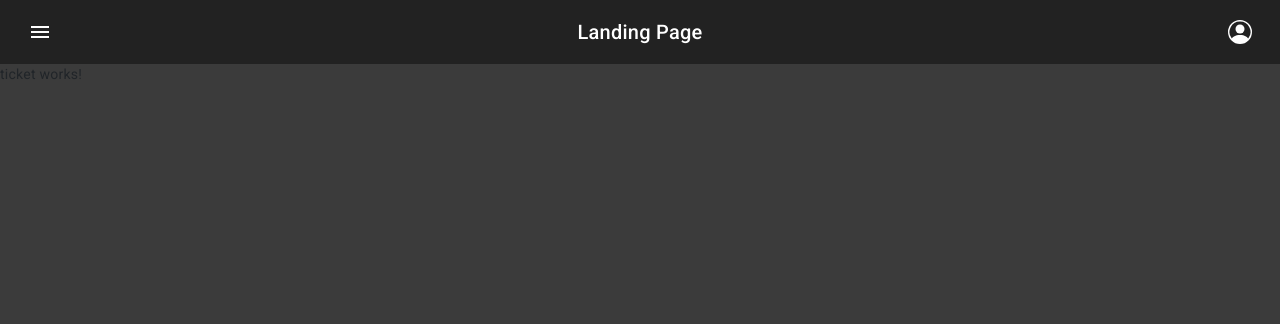
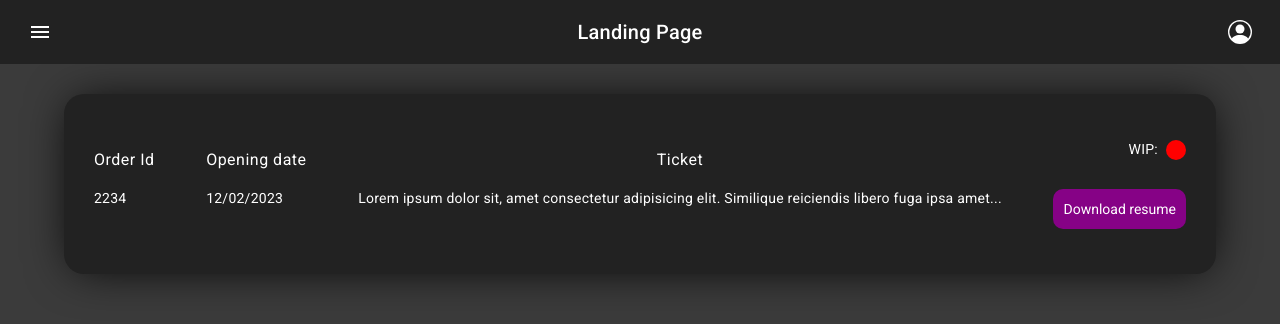
Before and after one commit to Davidee99/Service-Platform, an Angular app in the folder Frontend/service-platform/: page /user/1 in a window 1280 px wide. Shown: the top 324 px of the page. Built offline with nearby package versions, Linux system fonts and the light colour scheme.

Commit message:
add ticket single card

```diff
--- a/Frontend/service-platform/src/app/app.module.ts
+++ b/Frontend/service-platform/src/app/app.module.ts
@@ -22,6 +22,7 @@ import { UserPageComponent } from './components/UserPage/user-page/user-page.com
 import { TicketContainerComponent } from './components/UserPage/ticket-container/ticket-container.component';
 import { TicketComponent } from './components/UserPage/ticket/ticket.component';
 import { UserSidebarComponent } from './components/UserPage/user-sidebar/user-sidebar.component';
+import { NgbTooltipModule } from '@ng-bootstrap/ng-bootstrap';
 
 
 @NgModule({
@@ -50,7 +51,8 @@ import { UserSidebarComponent } from './components/UserPage/user-sidebar/user-si
      MatIconModule,
     BrowserAnimationsModule,
     NoopAnimationsModule,
-    NgbModule
+    NgbModule,
+    NgbTooltipModule
   ],
   providers: [],
   bootstrap: [AppComponent]
--- a/Frontend/service-platform/src/app/components/UserPage/ticket/ticket.component.css
+++ b/Frontend/service-platform/src/app/components/UserPage/ticket/ticket.component.css
@@ -0,0 +1,79 @@
+*{
+    color: white;
+    text-decoration: none;
+}
+
+.violet{
+    background-color: rgb(134, 2, 134);
+}
+
+.singleTicketContainer{
+    width: 90%;
+    margin: auto;
+    margin-top: 30px;
+    padding: 30px;
+    border-radius: 20px;
+    display: flex;
+    justify-content: space-between;
+    align-items: center;
+    background-color: #222222;
+    -webkit-box-shadow: 1px 1px 46px -8px #000000;
+    box-shadow: 1px 1px 46px -8px #000000;
+}
+
+.singleTicketContainer:hover{
+    width: 90%;
+    padding: 30px;
+    border-radius: 20px;
+    display: flex;
+    justify-content: space-between;
+    align-items: center;
+    background-color: #2222225d;
+    cursor: pointer;
+}
+
+.singleTicketContainer h4{
+    text-align: center;
+}
+
+.sectionOrderId{
+    height: 120px;
+    display:flex;
+    flex-direction: column;
+    align-items: flex-end;
+}
+
+.sectionOrderId button.status{
+    padding: 10px;
+    border: none;
+    width: 5px;
+    height: 5px;
+    border-radius: 50%;
+}
+
+.download{
+    border: none;
+    padding: 10px;
+    border-radius: 10px;
+    background-color: rgb(134, 2, 134);
+}
+
+.download:hover{
+    border: none;
+    padding: 10px;
+    border-radius: 10px;
+    background-color: rgba(134, 2, 134, 0.48);
+}
+
+.yellow{
+    background-color: yellow;
+
+}
+
+.green{
+    background-color: green;
+}
+
+.red{
+    background-color: red;
+}
--- a/Frontend/service-platform/src/app/components/UserPage/ticket/ticket.component.html
+++ b/Frontend/service-platform/src/app/components/UserPage/ticket/ticket.component.html
@@ -1 +1,77 @@
-<p>ticket works!</p>
+
+<!-- Single ticket component -->
+    <form action=""  #myForm="ngForm" (ngSubmit)="submitForm(myForm)">
+        <ng-template #content let-c="close" let-d="dismiss" class="bg-red">
+            <div class="modal-header">
+                <h4 class="modal-title" id="modal-basic-title">Hi there!</h4>
+                <button type="button" class="btn-close violet text-light" aria-label="Close" (click)="d('Cross click')"></button>
+            </div>
+            <div class="modal-body">
+                <p>To access enter ticket code</p>
+            </div>
+            <div class="input-group mb-3 container">
+                <input [(ngModel)]="code" name="code" required type="text" class="form-control" placeholder="Enter code here" aria-label="Recipient's username" aria-describedby="button-addon2" minlength="8" maxlength="8">
+            </div>
+            <div *ngIf="myForm.controls['code'] && myForm.controls['code'].invalid && (myForm.controls['code'].dirty || myForm.controls['code'].touched)">
+                <p class="ms-3 text-danger" *ngIf="myForm.controls['code'].errors!['required']">Code is required</p>
+                <p class="ms-3 text-danger" *ngIf="myForm.controls['code'].errors!['minlength']">Code must be at least 3 characters long</p>
+            </div>
+            <div class="modal-footer">
+                <button type="button" class="btn btn-outline-dark violet" (click)="c('Save click')">Send</button>
+            </div>
+        </ng-template>
+    </form>
+
+    <div class="prova" (click)="open(content)">
+        <div  class="singleTicketContainer">
+            <div class="userId">
+                <h4>Order Id</h4>
+                <p>{{ticket.id}}</p>
+            </div>
+            <div class="date">
+                <h4>Opening date</h4>
+                <p>12/02/2023</p>
+            </div>
+            <div class="ticketInfo">
+                <h4>Ticket</h4>
+                <p>{{ticket.message}}</p>
+            </div>
+            <div *ngIf="ticket.status === 'wip'" class="sectionOrderId">
+                <div class="status">
+
+                    <ng-template #tipContent>
+                        <b>Work in progress</b>
+                    </ng-template>
+                    <span class="me-2">WIP:</span>
+                    <button type="button" class="btn btn-outline-secondary status green" [ngbTooltip]="tipContent">
+
+                    </button>
+                </div>
+            </div>
+            <div *ngIf="ticket.status === 'no-wip'" class="sectionOrderId">
+                <div class="status">
+
+                    <ng-template #tipContent>
+                        <b>Not Work in progress</b>
+                    </ng-template>
+                    <span class="me-2">WIP:</span>
+                    <button type="button" class="btn btn-outline-secondary status yellow" [ngbTooltip]="tipContent">
+
+                    </button>
+                </div>
+            </div>
+            <div *ngIf="ticket.status === 'closed'" class="sectionOrderId" [ngClass]="ticket.status === 'closed' ? 'justify-content-around' : 'justify-content-end'">
+                <div class="status">
+
+                    <ng-template #tipContent>
+                        <b>Closed</b>
+                    </ng-template>
+                    <span class="me-2">WIP:</span>
+                    <button type="button" class="btn btn-outline-secondary status red" [ngbTooltip]="tipContent">
+
+                    </button>
+                </div>
+                <button class="download">Download resume</button>
+            </div>
+        </div>
+    </div>
--- a/Frontend/service-platform/src/app/components/UserPage/ticket/ticket.component.ts
+++ b/Frontend/service-platform/src/app/components/UserPage/ticket/ticket.component.ts
@@ -1,4 +1,6 @@
 import { Component } from '@angular/core';
+import { NgForm } from '@angular/forms';
+import { NgbModal, NgbModalConfig } from '@ng-bootstrap/ng-bootstrap';
 
 @Component({
   selector: 'app-ticket',
@@ -6,5 +8,35 @@ import { Component } from '@angular/core';
   styleUrls: ['./ticket.component.css']
 })
 export class TicketComponent {
+  constructor(
+		config: NgbModalConfig,
+		private modalService: NgbModal,
+	) {
+		// customize default values of modals used by this component tree
+		config.backdrop = 'static';
+		config.keyboard = false;
+	}
+  check: boolean = true
 
+  code:string = "";
+
+  submitForm(form: NgForm) {
+    if (form.valid) {
+      // Esegui l'invio del form
+      console.log(this.code);
+
+    }
+  }
+
+  ticket =
+    {
+      id:2234,
+      message:"Lorem ipsum dolor sit, amet consectetur adipisicing elit. Similique reiciendis libero fuga ipsa amet...",
+      status:"closed",
+      order_id:7
+    }
+
+    open(content: any) {
+      this.modalService.open(content, {centered : true , modalDialogClass:"dark-modal"});
+    }
 }
```
